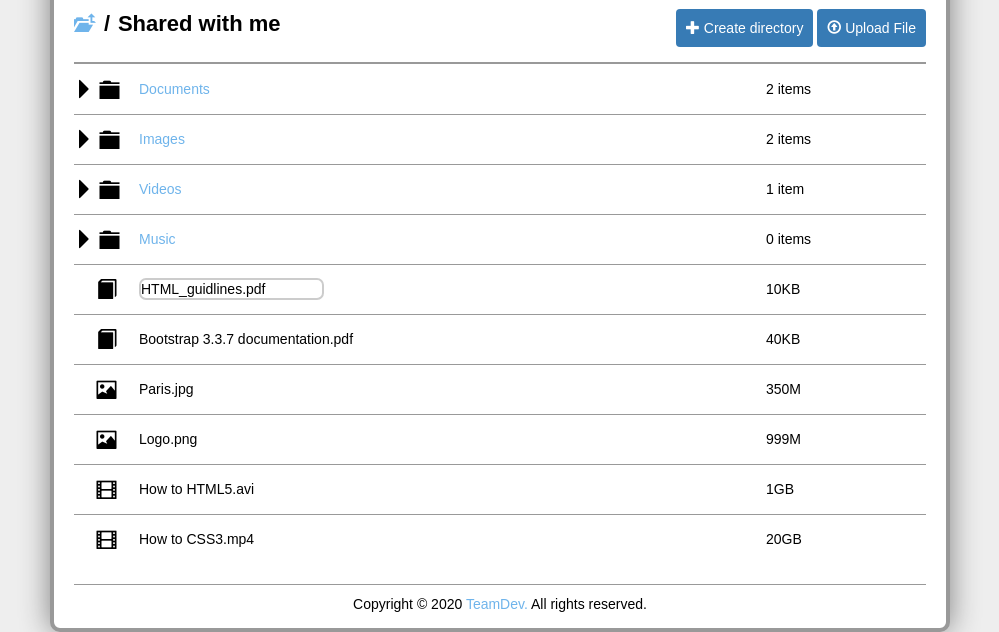
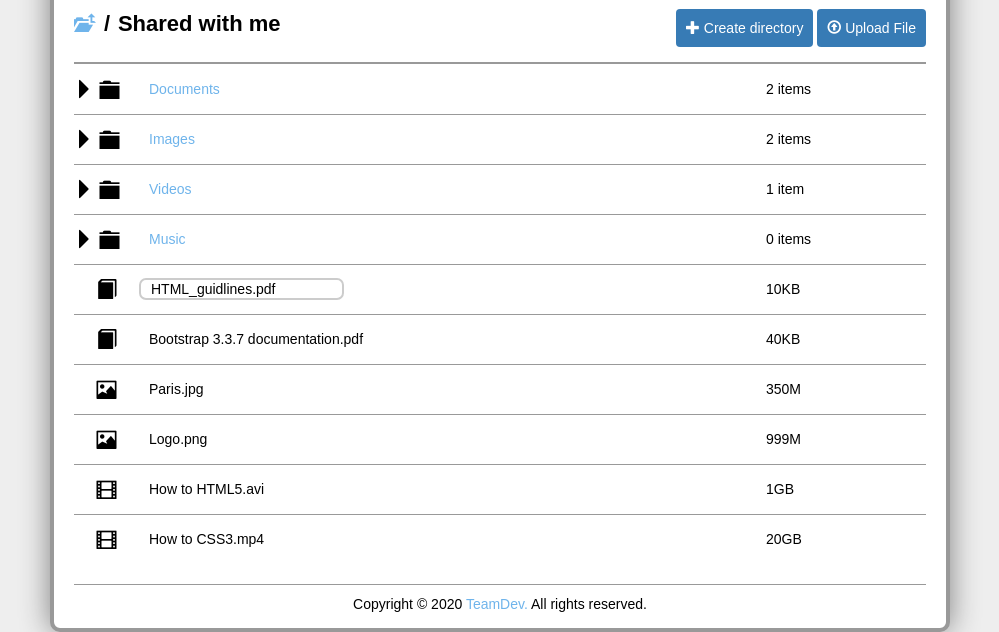
Before and after one commit to OleksiiDoroshenko/FileHub, a plain HTML site: page src/markup/file-explorer-inner.html in a window 1280 px wide. Shown: the part 170-802 px from the top of the page, without its empty margins (140-1139 px from the left). Drawn offline with nearby package versions, Linux system fonts and the light colour scheme.

Commit message:
Clean up code

```diff
--- a/src/markup/css/style.css
+++ b/src/markup/css/style.css
@@ -1,5 +1,4 @@
 body {
-
     font: 14px/18px Arial, Helvetic, sans-serif;
     color: #000;
     background: #eee;
@@ -9,7 +8,6 @@ body {
 
 /*Link properties*/
 a {
-
     color: rgb(111, 180, 235);
     text-decoration: none;
 }
@@ -20,7 +18,6 @@ a:hover {
 }
 
 .form-link {
-
     margin-top: 18px;
     float: right;
 }
@@ -41,7 +38,6 @@ a:hover {
 }
 
 .header {
-
     border-bottom: 2px solid #999;
     margin-bottom: 20px;
     padding-bottom: 15px;
@@ -55,32 +51,26 @@ a:hover {
 /*Content properties*/
 
 .form-application {
-
     position: relative;
     margin: 100px auto 0;
     padding: 20px 20px 15px;
-
     background: #fff;
     box-sizing: border-box;
     width: 900px;
-
     border: 4px solid #999;
     border-radius: 10px;
     box-shadow: 0 0 30px grey;
 }
 
 .login-form {
-
     width: 650px;
 }
 
 .row-fields {
-
     width: 60%;
 }
 
 .row-label {
-
     float: left;
     width: 30%;
     margin-top: 15px;
@@ -95,15 +85,12 @@ a:hover {
 }
 
 .form-application .row-fields .input {
-
     width: 97%;
     height: 47px;
-
     margin-bottom: 15px;
 }
 
 .input:focus {
-
     border-color: rgb(55, 123, 181);
 }
 
@@ -114,19 +101,16 @@ a:hover {
 
 
 .content .row {
-
     margin-bottom: 10px;
 }
 
 .navigation {
-
     float: right;
     width: 60%;
 }
 
 
 .warning {
-
     color: rgb(255, 0, 0);
     margin-left: 2px;
     width: 95%;
@@ -135,8 +119,7 @@ a:hover {
 
 /*Button properties*/
 
-button {
-
+.button {
     border-radius: 4px;
     background-color: rgb(55, 123, 181);
     border: none;
@@ -186,7 +169,6 @@ button {
 
 
 .form-application:after, .header:after {
-
     display: block;
     clear: both;
     content: "";
@@ -253,7 +235,10 @@ button {
     white-space: nowrap;
     text-overflow: ellipsis;
     overflow: hidden;
+    margin-left: 10px;
 }
+
+
 
 .file-container .item-icon {
     width: 65px;
@@ -320,7 +305,6 @@ button {
 
 
 .footer {
-
     padding-top: 10px;
     border-top: 1px solid #999999;
     text-align: center;
@@ -328,12 +312,9 @@ button {
 }
 
 .file-name-input {
-
-    padding: 0;
-    left: -4px;
+    padding: 0 10px;
 }
 
 .login-form {
-
     width: 650px;
 }
--- a/src/markup/file-explorer-inner.html
+++ b/src/markup/file-explorer-inner.html
@@ -88,8 +88,8 @@
                 <!--PDF-->
                 <tr>
                     <td class="item-icon file-icon"><i class="glyphicon glyphicon-book"></i></td>
-                    <td class="name"><span><input class="input file-name-input" type="text"
-                                                  value="HTML_guidlines.pdf"></span></td>
+                    <td class="name"><input class="input file-name-input" type="text"
+                                                  value="HTML_guidlines.pdf"></td>
                     <td class="items"> 10KB</td>
                     <td class="clickable"><i class="glyphicon glyphicon-download"></i>
                         <i class="glyphicon glyphicon-remove-circle"></i></td>
```
